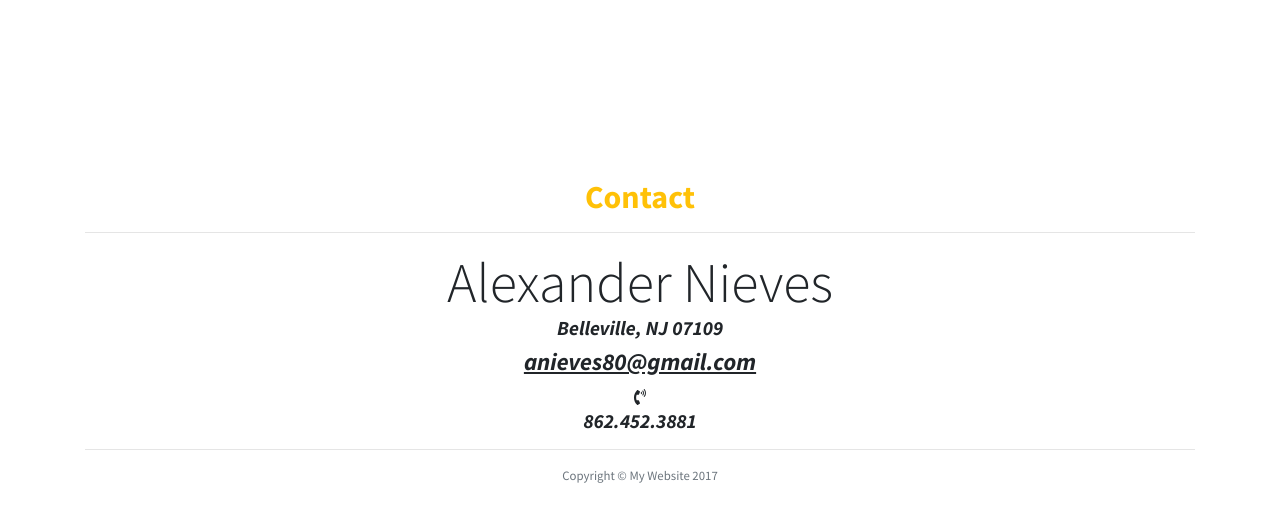
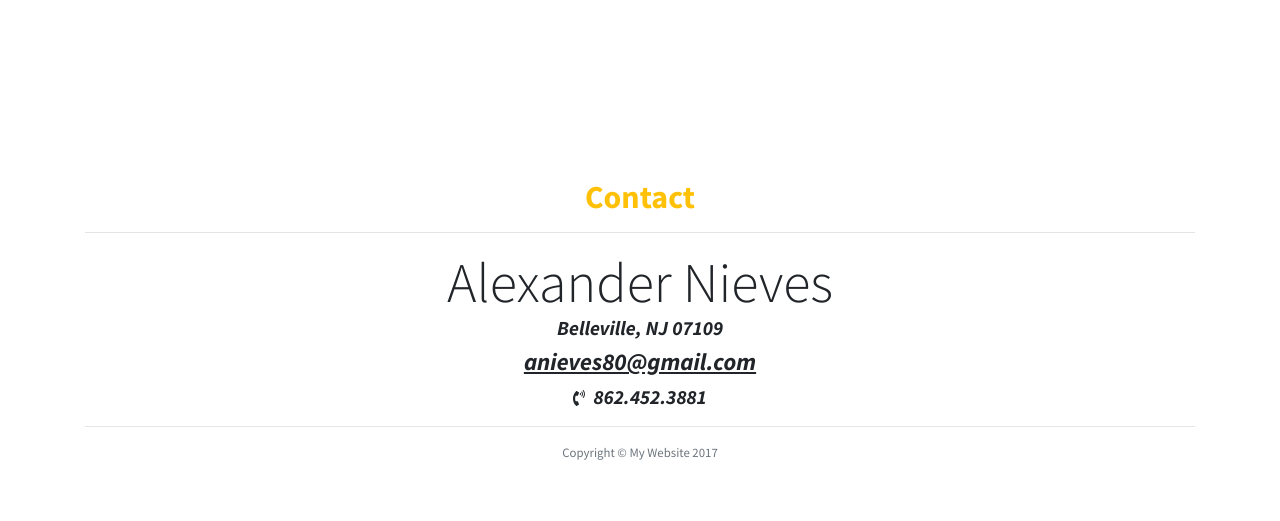
Before and after one commit to ANieves80/ANieves80, a plain HTML site: page index.html in a window 1280 px wide. Shown: the part 4225-4746 px from the top of the page. Drawn offline with Linux system fonts and the light colour scheme.

Commit message:
Update index.html

```diff
--- a/index.html
+++ b/index.html
@@ -274,7 +274,7 @@
         <span class="display-4">Alexander Nieves</span>
         <h5 class="font-italic">Belleville, NJ 07109</h5>
         <h4 class="font-italic"><u>anieves80@gmail.com</u></h4>
-        <i class="fas fa-phone-volume"></i><h5 class="font-italic">862.452.3881</h5><hr>
+        <i class="fas fa-phone-volume"></i><h5 class="font-italic d-inline ml-2">862.452.3881</h5><hr>
         <p class="text-muted small mb-0 mt-2">Copyright &copy; My Website 2017</p>
       </div>
     </footer>
```
